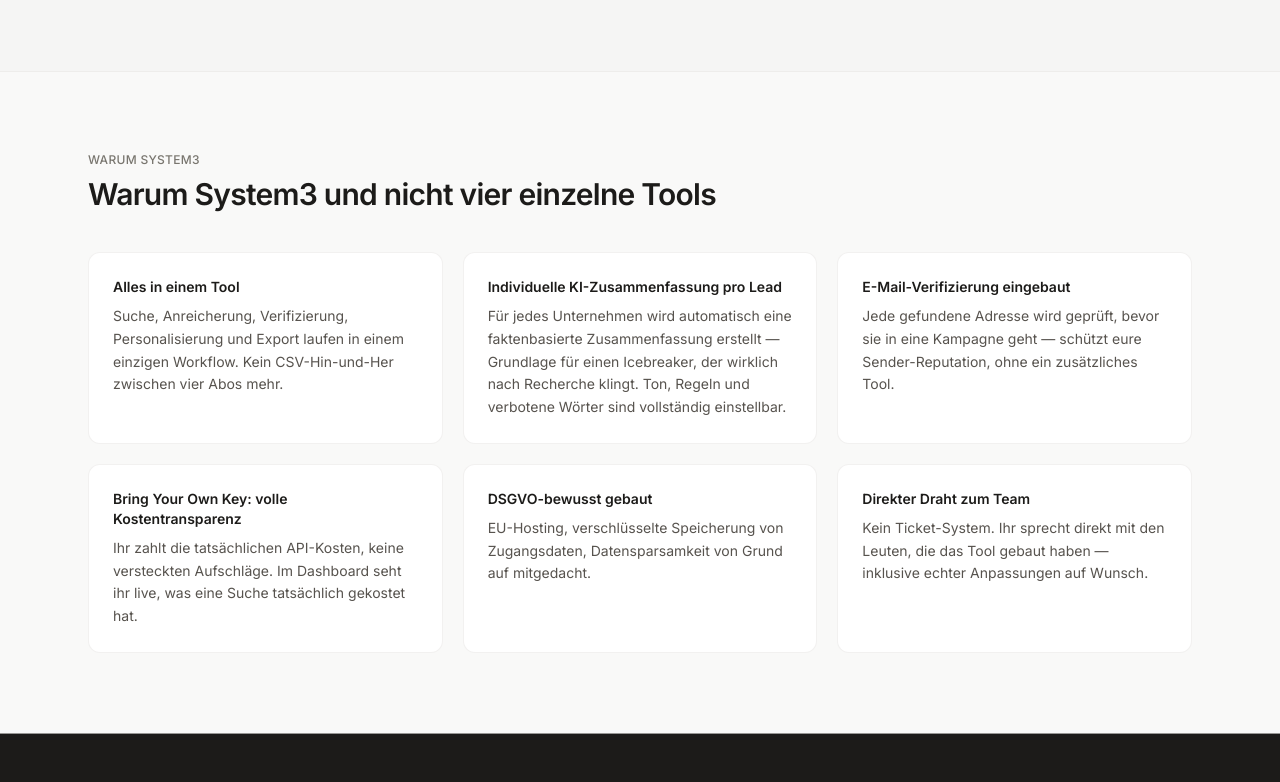
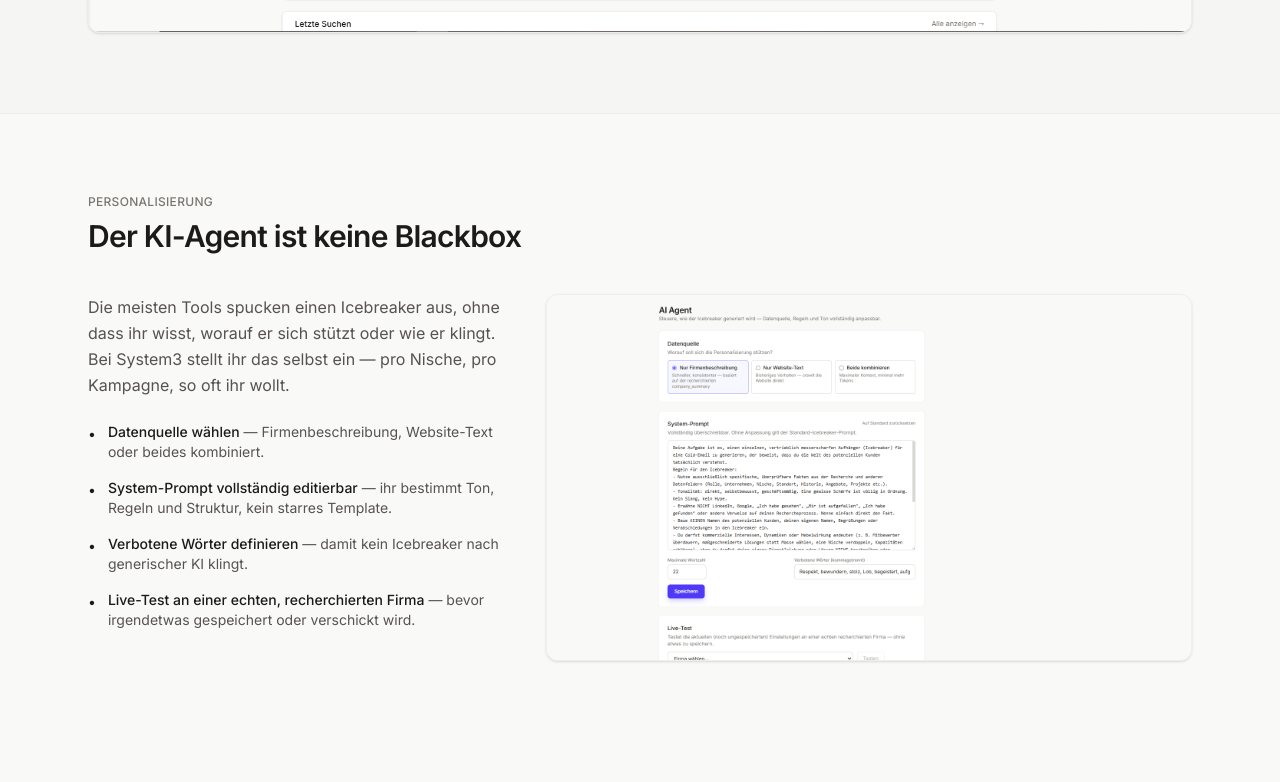
Before and after one commit to YoussefTayachi/system3_app_website, a Next.js app: page / in a window 1280 px wide. Shown: the part 2838-3620 px from the top of the page. Built offline with nearby package versions, Linux system fonts and the light colour scheme.

Commit message:
Give screenshots full width; add dedicated AI-Agent personalization section

```diff
--- a/app/page.tsx
+++ b/app/page.tsx
@@ -180,12 +180,46 @@
               </div>
             ))}
           </div>
-          <div className="mt-12 grid gap-6 sm:grid-cols-2">
+          <div className="mt-12">
             <Screenshot src="/screenshots/dashboard.png" alt="System3 Dashboard mit Suchmaske und Zeitersparnis-Kennzahl" />
-            <Screenshot src="/screenshots/ai-agent.png" alt="System3 AI-Agent-Konfiguration für individuelle Icebreaker" />
           </div>
-          <div className="mt-6 sm:mx-auto sm:max-w-md">
-            <Screenshot src="/screenshots/api-keys.png" alt="System3 Einstellungen: eigene API-Keys verschlüsselt hinterlegt" />
+        </div>
+      </section>
+
+      {/* AI Agent deep-dive */}
+      <section className="mx-auto max-w-6xl px-4 py-20 sm:px-6">
+        <SectionHeading
+          eyebrow="Personalisierung"
+          title="Der KI-Agent ist keine Blackbox"
+        />
+        <div className="grid gap-10 lg:grid-cols-5 lg:items-start">
+          <div className="lg:col-span-2">
+            <p className="text-sm leading-relaxed text-soft sm:text-base">
+              Die meisten Tools spucken einen Icebreaker aus, ohne dass ihr wisst, worauf er sich
+              stützt oder wie er klingt. Bei System3 stellt ihr das selbst ein — pro Nische, pro
+              Kampagne, so oft ihr wollt.
+            </p>
+            <ul className="mt-6 space-y-4 text-sm text-soft">
+              <li className="flex gap-3">
+                <span className="mt-0.5 text-ink">•</span>
+                <span><span className="font-medium text-ink">Datenquelle wählen</span> — Firmenbeschreibung, Website-Text oder beides kombiniert.</span>
+              </li>
+              <li className="flex gap-3">
+                <span className="mt-0.5 text-ink">•</span>
+                <span><span className="font-medium text-ink">System-Prompt vollständig editierbar</span> — ihr bestimmt Ton, Regeln und Struktur, kein starres Template.</span>
+              </li>
+              <li className="flex gap-3">
+                <span className="mt-0.5 text-ink">•</span>
+                <span><span className="font-medium text-ink">Verbotene Wörter definieren</span> — damit kein Icebreaker nach generischer KI klingt.</span>
+              </li>
+              <li className="flex gap-3">
+                <span className="mt-0.5 text-ink">•</span>
+                <span><span className="font-medium text-ink">Live-Test an einer echten, recherchierten Firma</span> — bevor irgendetwas gespeichert oder verschickt wird.</span>
+              </li>
+            </ul>
+          </div>
+          <div className="lg:col-span-3">
+            <Screenshot src="/screenshots/ai-agent.png" alt="System3 AI-Agent-Konfiguration: Datenquelle, System-Prompt, Live-Test" />
           </div>
         </div>
       </section>
```
